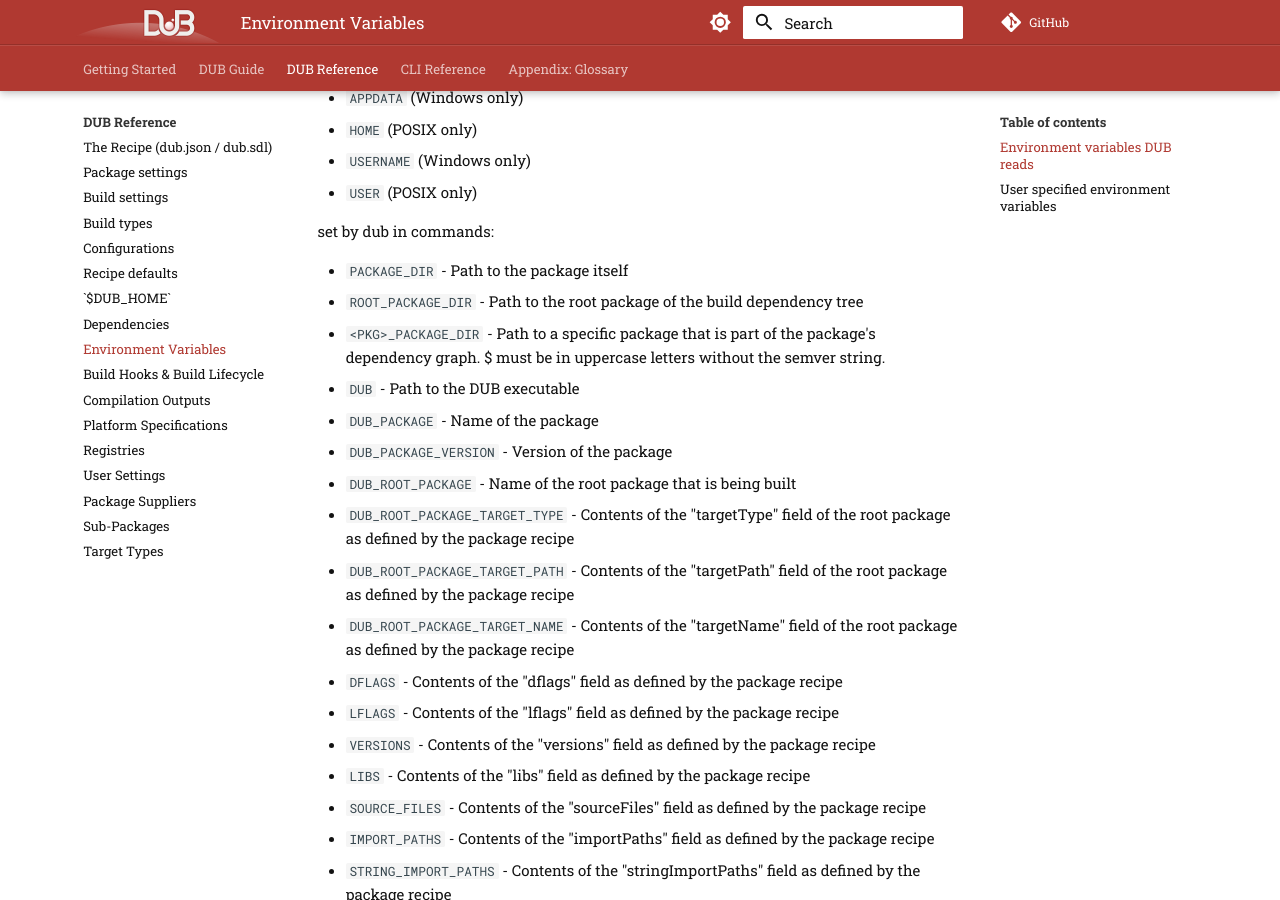
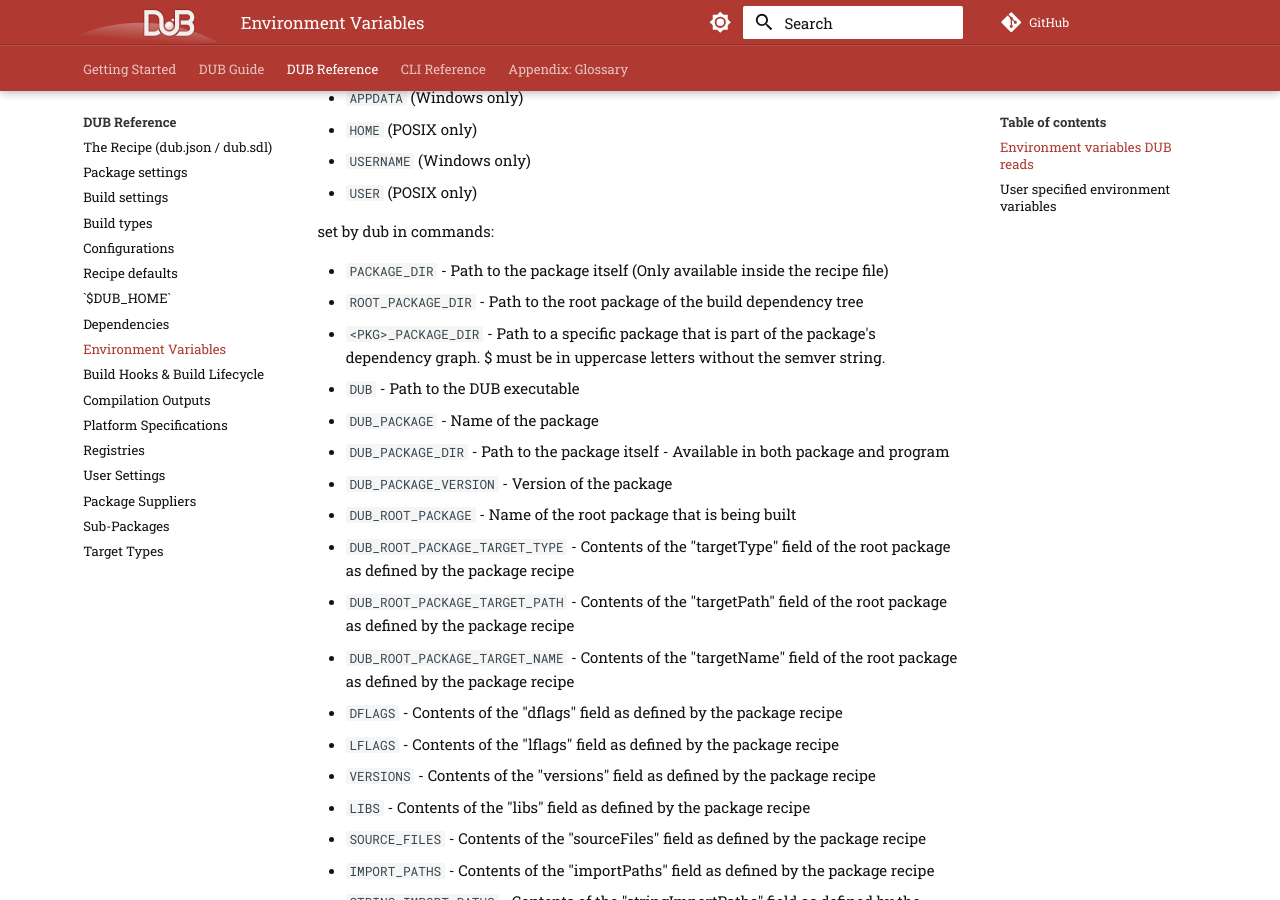
Before and after one commit to dlang/dub-docs, an MkDocs documentation site: the page built from docs/dub-reference/environment_variables.md, in a window 1280 px wide and 900 px high, scrolled down 734 px. Built offline with MkDocs 1.6.1 and Material for MkDocs 9.7.7, drawn with Linux system fonts in a browser that asks for light colours; comment, search, counter and statistics services are not loaded.

Commit message:
Adds information of DUB_PACKAGE_DIR

```diff
--- a/docs/dub-reference/environment_variables.md
+++ b/docs/dub-reference/environment_variables.md
@@ -28,11 +28,12 @@
 
 set by dub in commands:
 
-- `PACKAGE_DIR` - Path to the package itself
+- `PACKAGE_DIR` - Path to the package itself (Only available inside the recipe file)
 - `ROOT_PACKAGE_DIR` - Path to the root package of the build dependency tree
 - `<PKG>_PACKAGE_DIR` - Path to a specific package that is part of the package's dependency graph. $<name> must be in uppercase letters without the semver string.
 - `DUB` - Path to the DUB executable
 - `DUB_PACKAGE` - Name of the package
+- `DUB_PACKAGE_DIR` - Path to the package itself - Available in both package and program
 - `DUB_PACKAGE_VERSION` - Version of the package
 - `DUB_ROOT_PACKAGE` - Name of the root package that is being built
 - `DUB_ROOT_PACKAGE_TARGET_TYPE` - Contents of the "targetType" field of the root package as defined by the package recipe
```
